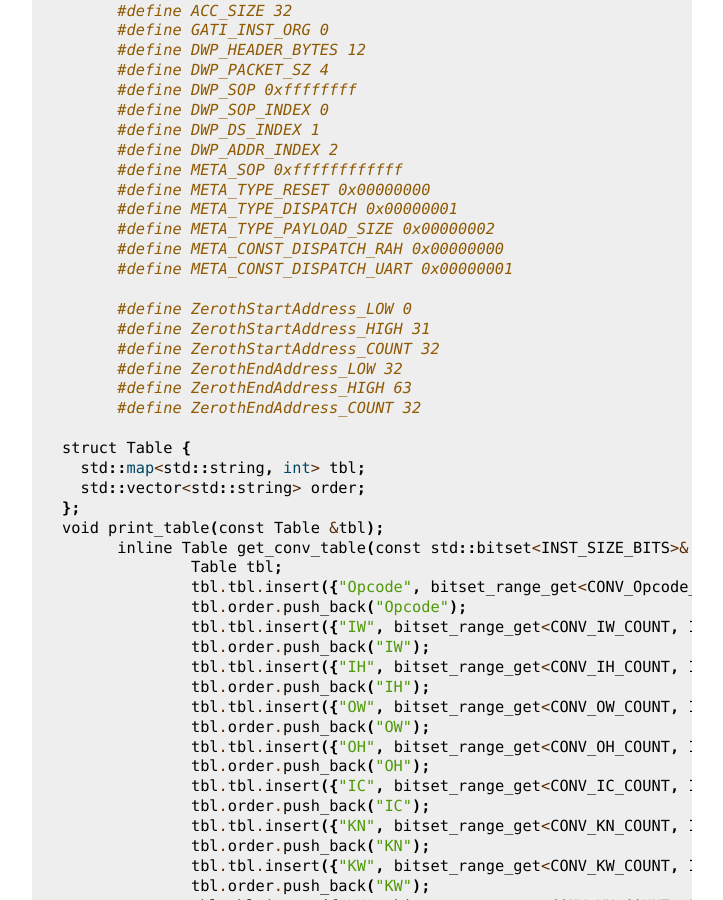
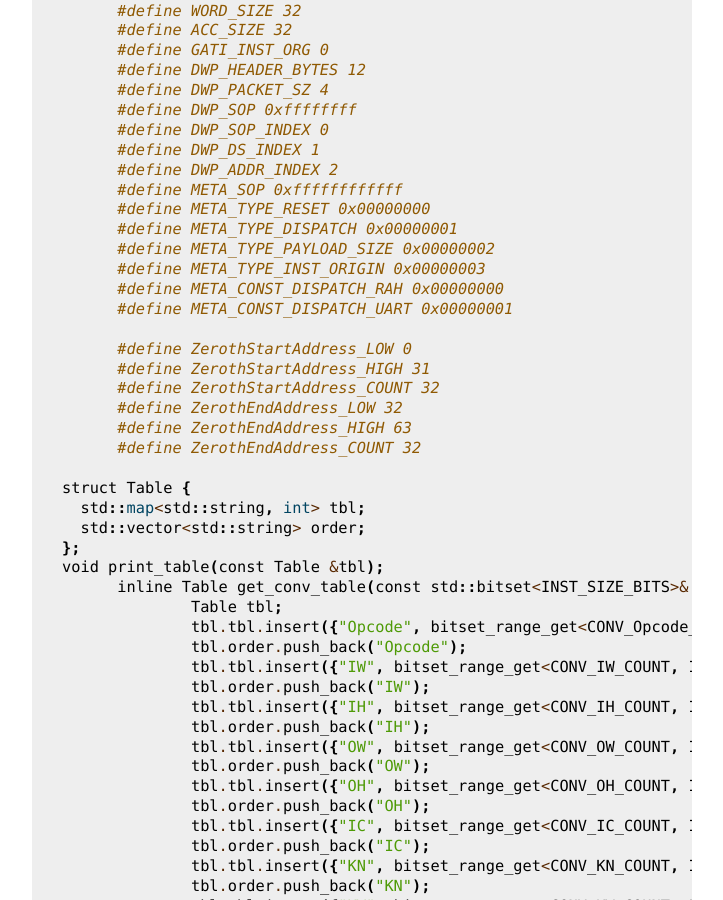
Before and after one commit to Dev-X25874/Gati, a Sphinx documentation site: the page built from docs/source/instructions/inst.rst, in a window 1280 px wide and 900 px high, scrolled down 7622 px. Shown: the whole window, without its empty margins (388-1111 px from the left). Built offline with Sphinx 7.4.7, drawn with Linux system fonts in a browser that asks for light colours.

Commit message:
docs: add META_TYPE_INST_ORIGIN
Signed-off-by: Shreeyash Pandey <shreeyash335@gmail.com>

```diff
--- a/docs/source/instructions/inst.rst
+++ b/docs/source/instructions/inst.rst
@@ -159,6 +159,7 @@
 	`define META_TYPE_RESET 'h00000000
 	`define META_TYPE_DISPATCH 'h00000001
 	`define META_TYPE_PAYLOAD_SIZE 'h00000002
+	`define META_TYPE_INST_ORIGIN 'h00000003
 	`define META_CONST_DISPATCH_RAH 'h00000000
 	`define META_CONST_DISPATCH_UART 'h00000001
 
@@ -394,6 +395,7 @@
 	#define META_TYPE_RESET 0x00000000
 	#define META_TYPE_DISPATCH 0x00000001
 	#define META_TYPE_PAYLOAD_SIZE 0x00000002
+	#define META_TYPE_INST_ORIGIN 0x00000003
 	#define META_CONST_DISPATCH_RAH 0x00000000
 	#define META_CONST_DISPATCH_UART 0x00000001
 
--- a/docs/source/instructions/meta.txt
+++ b/docs/source/instructions/meta.txt
@@ -15,5 +15,6 @@ META_SOP:HEXffffffffffff
 META_TYPE_RESET:HEX00000000
 META_TYPE_DISPATCH:HEX00000001
 META_TYPE_PAYLOAD_SIZE:HEX00000002
+META_TYPE_INST_ORIGIN:HEX00000003
 META_CONST_DISPATCH_RAH:HEX00000000
 META_CONST_DISPATCH_UART:HEX00000001
```
